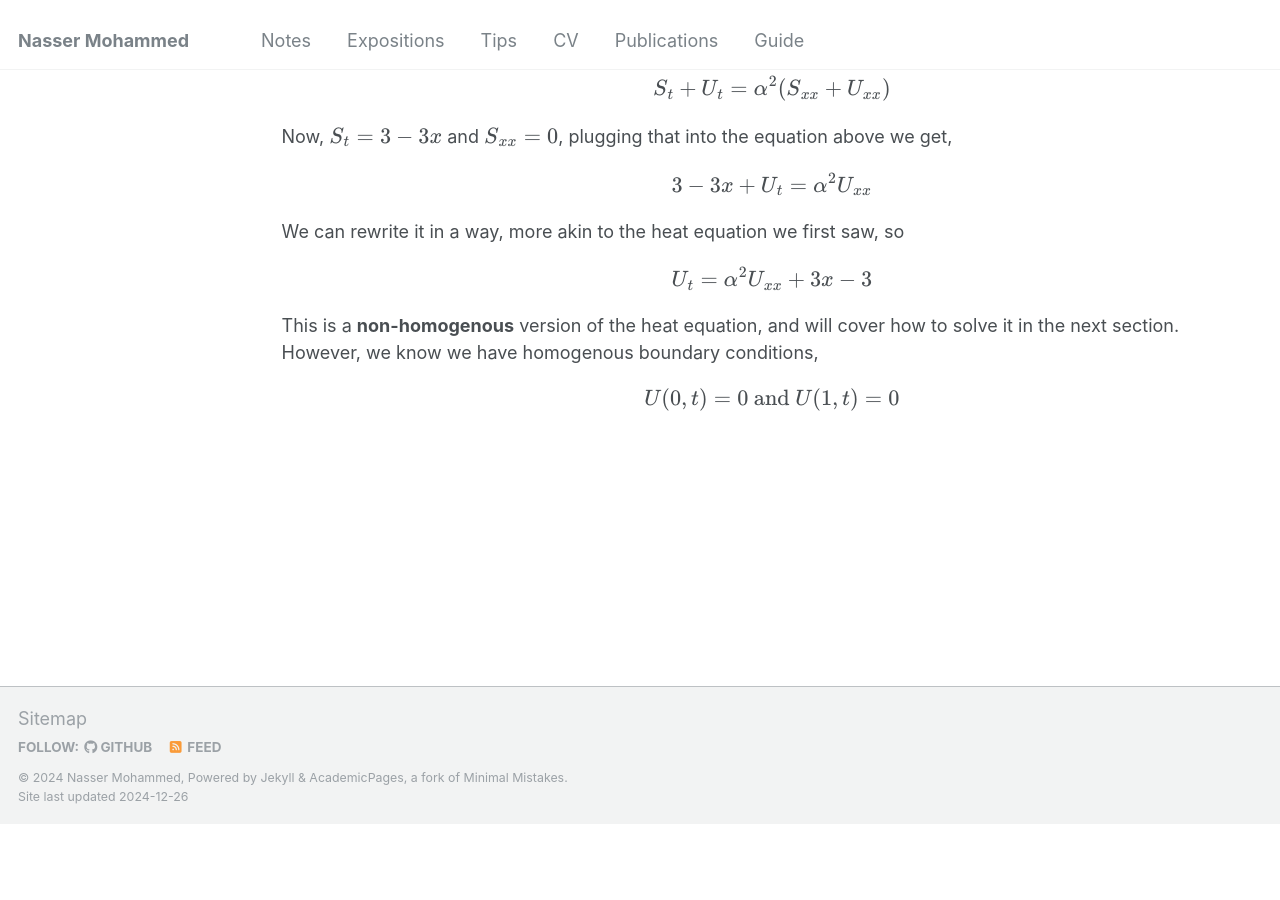
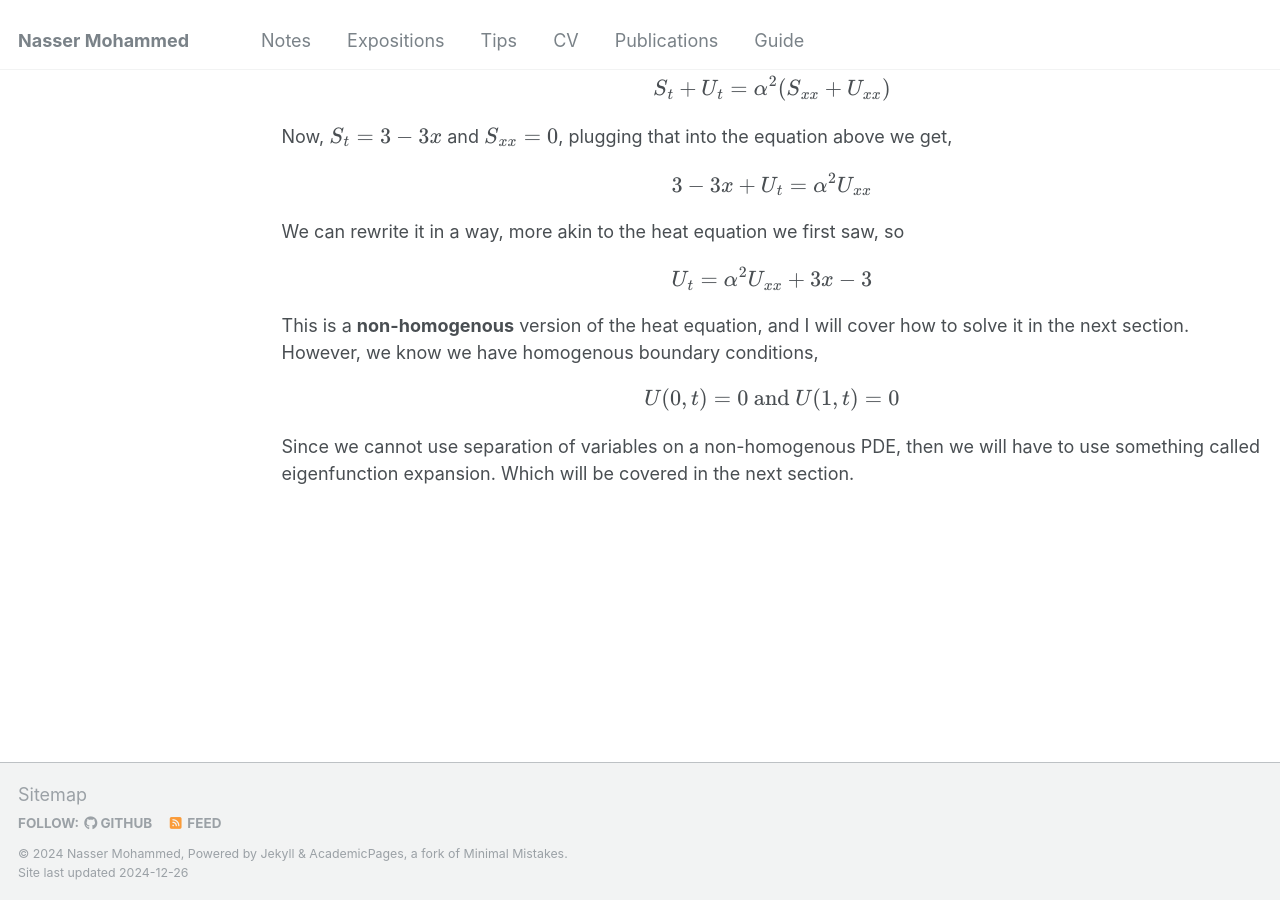
Before and after one commit to Nasser-Mohammed/Nasser-Mohammed.github.io, a Jekyll site: the page built from _pages/notes/pde/nonhombc-heat.md, in a window 1280 px wide and 900 px high, scrolled down 3859 px. Built offline with Jekyll 4.4.1, drawn with Linux system fonts in a browser that asks for light colours; before the commit the page ends 4683 px from its top, so only the background shows below that.

Commit message:
Update nonhombc-heat.md

```diff
--- a/_pages/notes/pde/nonhombc-heat.md
+++ b/_pages/notes/pde/nonhombc-heat.md
@@ -78,4 +78,5 @@ Now, \\(S_t = 3-3x\\) and \\(S_{xx} = 0\\), plugging that into the equation abov
 \\[3-3x + U_t = \alpha^2U_{xx}\\]
 We can rewrite it in a way, more akin to the heat equation we first saw, so
 \\[U_t = \alpha^2U_{xx} + 3x - 3\\]
-This is a **non-homogenous** version of the heat equation, and will cover how to solve it in the next section. However, we know we have homogenous boundary conditions, \\[U(0, t) = 0 \text{ and } U(1,t) = 0\\]
+This is a **non-homogenous** version of the heat equation, and I will cover how to solve it in the next section. However, we know we have homogenous boundary conditions, \\[U(0, t) = 0 \text{ and } U(1,t) = 0\\]
+Since we cannot use separation of variables on a non-homogenous PDE, then we will have to use something called eigenfunction expansion. Which will be covered in the next section.
```
